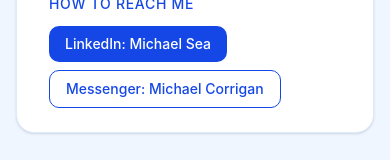
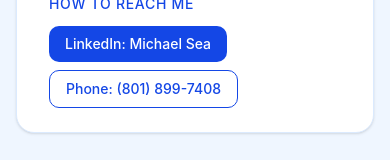
Before and after one commit to wrngwy1/michael-bird-services, a Next.js app: page / in a window 390 px wide. Shown: the part 548-708 px from the top of the page. Built offline with nearby package versions, Linux system fonts and the light colour scheme.

Commit message:
feat: replace Facebook link with phone number in CallingCard component

```diff
--- a/components/calling-card.tsx
+++ b/components/calling-card.tsx
@@ -9,9 +9,6 @@ const services = [
 
 const linkedInSearchUrl =
   'https://www.linkedin.com/search/results/people/?keywords=michael%20sea'
-
-const facebookSearchUrl =
-  'https://www.facebook.com/search/people/?q=michael%20corrigan'
 
 export function CallingCard() {
   return (
@@ -60,13 +57,10 @@ export function CallingCard() {
           </li>
           <li>
             <a
-              href={facebookSearchUrl}
-              target="_blank"
-              rel="noopener noreferrer"
+              href="tel:+18018997408"
               className="inline-flex items-center gap-2 rounded-lg border border-blue-700 px-4 py-2 text-sm font-medium text-blue-700 transition-colors hover:bg-blue-50 focus-visible:outline-2 focus-visible:outline-offset-2 focus-visible:outline-blue-700"
             >
-              Messenger: Michael Corrigan
-              <span className="sr-only">(opens in a new tab)</span>
+              Phone: (801) 899-7408
             </a>
           </li>
         </ul>
```
